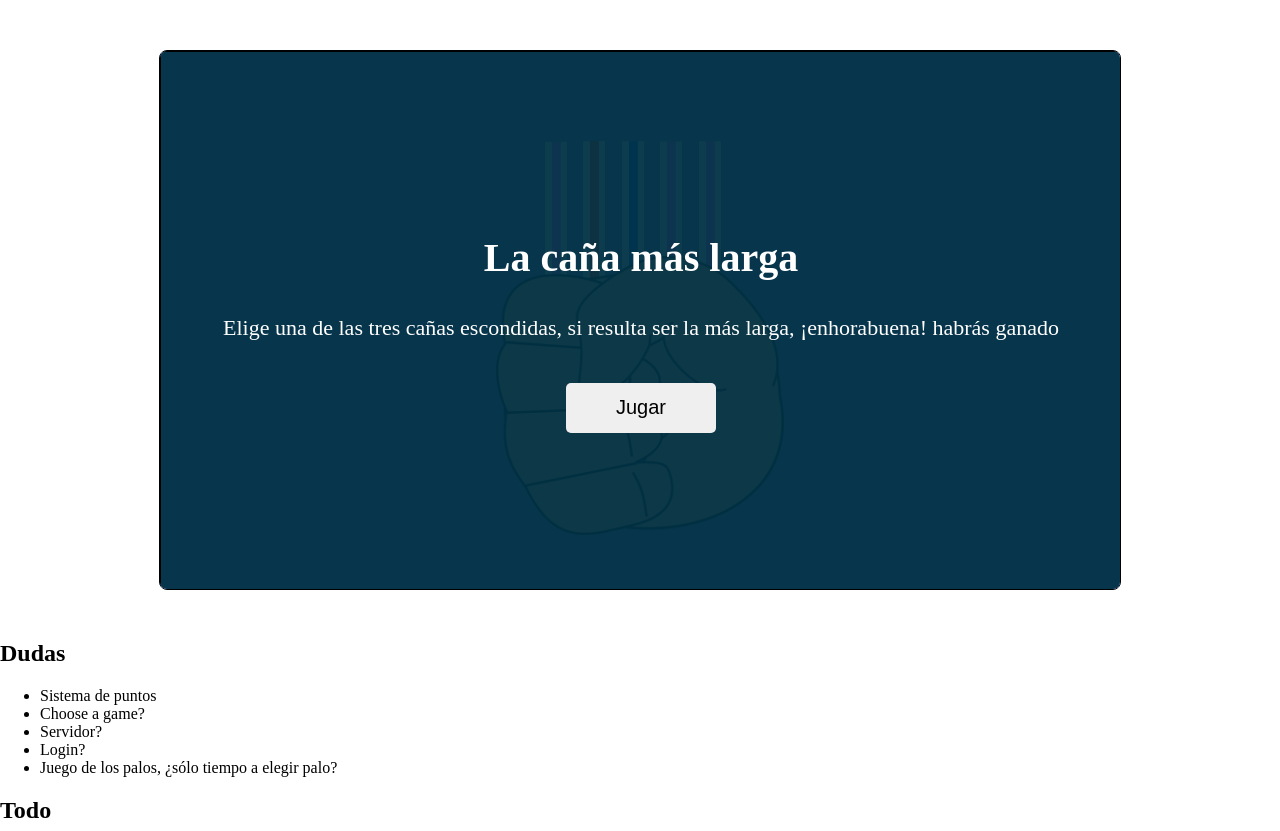
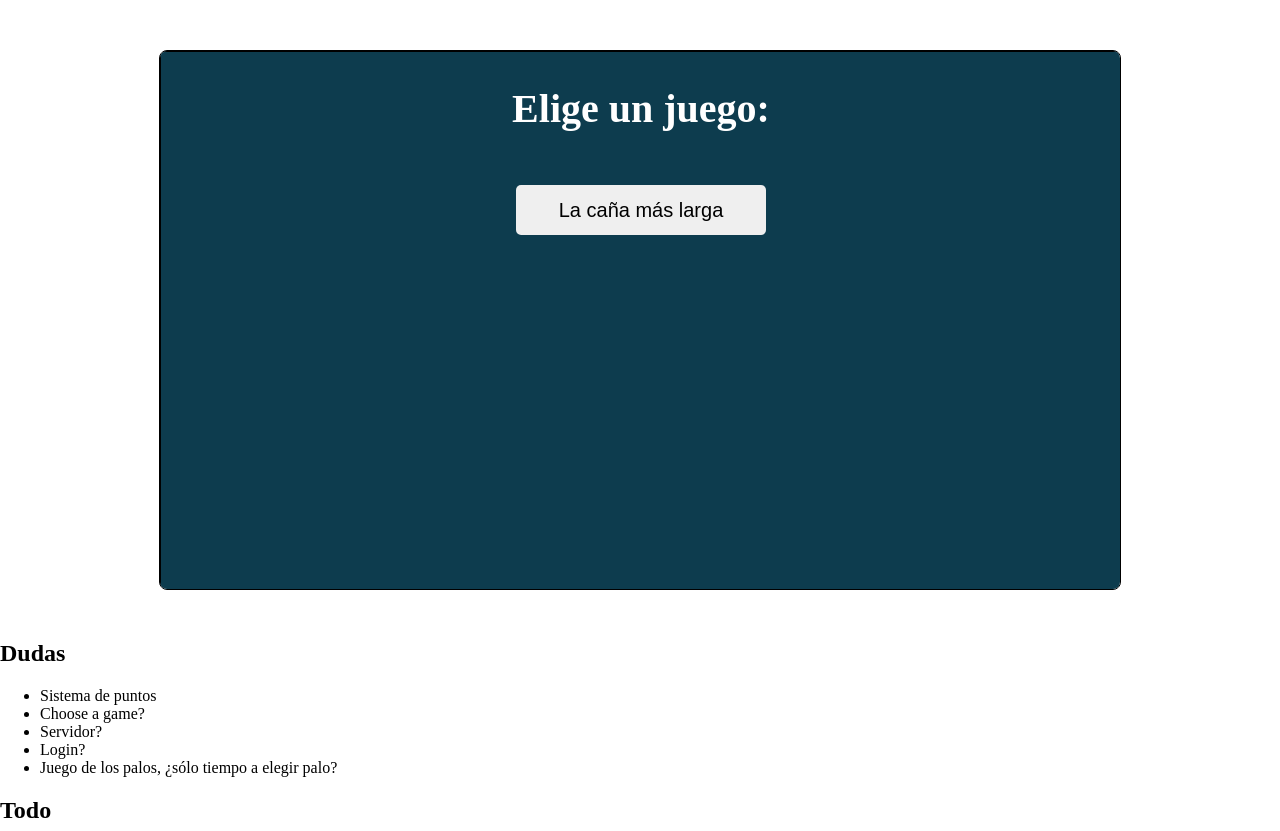
Before and after one commit to jbustarviejo/games, a PHP site: the page made by index.php in a window 1280 px wide. Shown: the top 831 px of the page. Run offline with PHP 8.4, Linux system fonts and the light colour scheme.

Commit message:
Added main menu

```diff
--- a/index.php
+++ b/index.php
@@ -8,27 +8,39 @@
 
     <body id="body">
         <div id="gameContainer" class="">
+            <div id="main-menu" class="screen menu-screen">
+                <div>
+                    <h2 class="h2-title">Elige un juego:</h2>
+                    <button class="play-button" onclick="games.sticksGame.init(Math.floor(Math.random() * 3) + 3);">La caña más larga</button>
+                </div>
+            </div>
+            <div id="sticks-game">
                 <div id="instructions-screen" class="screen menu-screen">
+                    <span class="close-button" onclick="games.displayMainMenu('sticks-game');">X</span>
                     <div>
                         <h2 class="h2-title">La caña más larga</h2>
                         <p class="screen-msg">Elige una de las tres cañas escondidas, si resulta ser la más larga, ¡enhorabuena! habrás ganado</p>
                     </div>
-                <button class="play-button" onclick="sticksGame.startSticksGame();">Jugar</button>
+                    <button class="play-button" onclick="games.sticksGame.startSticksGame();">Jugar</button>
                 </div>
                 <div id="main-screen-game-sticks" class="screen" style="z-index: 8; background-color: rgb(117, 117, 219);">
-                <img id="close-hand" ondragstart="return false;" src="/images/larguest-stick/close-hand.png" style=""/>
-                <img id="open-hand" ondragstart="return false;" src="/images/larguest-stick/open-hand.png" style="display:none;bottom:2%;opacity: 1;"/>
+                    <img id="close-hand" ondragstart="return false;" src="/images/larguest-stick/close-hand.png"/>
+                    <img id="open-hand" ondragstart="return false;" src="/images/larguest-stick/open-hand.png"/>
+                    <div id="main-screen-game-sticks-container"></div>
                 </div>
-            <div id="win-screen" class="screen menu-screen" style="display:none;">
+                <div id="sticks-win-screen" class="screen menu-screen" style="display:none;">
+                    <span class="close-button" onclick="games.displayMainMenu('sticks-game');">X</span>
                     <div style="color: #fff; margin-top: 22%;">
                         <h2 class="h2-title">Enhorabuena ¡Has ganado!</h2>
                         <p class="screen-msg">Has conseguido X puntos</p>
                     </div>
                 </div>
-            <div id="lose-screen" class="screen menu-screen" style="display:none;">
+                <div id="sticks-lose-screen" class="screen menu-screen" style="display:none;">
+                    <span class="close-button" onclick="games.displayMainMenu('sticks-game');">X</span>
                     <div style="color: #fff; margin-top: 22%;">
                         <h2 class="h2-title">Vaya... No has ganado...</h2>
                         <p class="screen-msg">Has perdido Y puntos</p>
+                    </div>
                 </div>
             </div>
         </div>
@@ -51,14 +63,43 @@
 
         <script type="text/javascript">
             window.onload = function () {
-                sticksGame.init(Math.floor(Math.random() * 3) + 3);
+                console.log("asdas");
+                games.resized();
             };
-            var sticksGame = {
+            //Bind on resize
+            window.onresize = function () {
+                games.resized();
+            };
+            var games = {
+                displayMainMenu: function (hide) {
+                    document.getElementById(hide).style.display = "none";
+                    document.getElementById('main-menu').style.display = "block";
+                },
+                getBodyWidth: function () {
+                    return document.getElementById("body").offsetWidth;
+                },
+                resized: function () {
+                    var size = Math.round(this.getBodyWidth() * 0.75);
+                    document.getElementById("gameContainer").style.width = size + "px";
+                    document.getElementById("gameContainer").style.height = Math.round(size * 0.56) + "px";
+                }
+            };
+            games.sticksGame = {
                 init: function (sticksNumber) {
                     var self = this;
+                    document.getElementById('sticks-game').style.display = "block";
+                    document.getElementById('main-menu').style.display = "none";
+                    document.getElementById("sticks-lose-screen").style.display = "none";
+                    document.getElementById("sticks-win-screen").style.display = "none";
+                    var openHand = document.getElementById("open-hand");
+                    openHand.style.display = "none";
+                    openHand.style.opacity = "1";
+                    openHand.style.bottom = "2%";
+                    document.getElementById("close-hand").style.display = "block";
                     self.sticksNumber = sticksNumber;
                     self.winner_stick = Math.floor(Math.random() * sticksNumber) + 1;
-                    var sticksContainer = document.getElementById('main-screen-game-sticks');
+                    var sticksContainer = document.getElementById('main-screen-game-sticks-container');
+                    sticksContainer.innerHTML = "";
                     console.log("sticksNumber: " + sticksNumber);
                     var availableWidth = 20;
                     var leftInc = Math.round(availableWidth * 100 / sticksNumber) / 100;
@@ -70,14 +111,9 @@
                             var height = Math.floor(Math.random() * 12) + 38;
                         }
                         sticksContainer.innerHTML += self.createsoundbite('/audio/click.ogg', '/audio/click.mp3', (i + 1)).outerHTML;
-                        sticksContainer.innerHTML += '<img class="stick" onclick="sticksGame.chooseStick(' + (i + 1) + ')" ondragstart="return false;" number="' + i + '" src="/images/larguest-stick/straw' + (Math.floor(Math.random() * 7) + 1) + '.jpg" onmouseover="document.getElementById(\'stickAudio' + (i + 1) + '\').play();" style="left:' + leftOffset + '%; height:' + height + '%">';
+                        sticksContainer.innerHTML += '<img class="stick" onclick="games.sticksGame.chooseStick(' + (i + 1) + ')" ondragstart="return false;" number="' + i + '" src="/images/larguest-stick/straw' + (Math.floor(Math.random() * 7) + 1) + '.jpg" onmouseover="document.getElementById(\'stickAudio' + (i + 1) + '\').play();" style="left:' + leftOffset + '%; height:' + height + '%">';
                         leftOffset += leftInc;
                     }
-                    //Bind on resize
-                    window.onresize = function () {
-                        self.resized();
-                    };
-                    self.resized();
                 },
                 startSticksGame: function () {
                     this.start_decission = new Date().getTime();
@@ -123,9 +159,9 @@
                 },
                 finish: function (choosen) {
                     if (this.winner_stick === choosen) {
-                        document.getElementById("win-screen").style.display = "block";
+                        document.getElementById("sticks-win-screen").style.display = "block";
                     } else {
-                        document.getElementById("lose-screen").style.display = "block";
+                        document.getElementById("sticks-lose-screen").style.display = "block";
                     }
                 },
                 createsoundbite: function (sound) {
@@ -175,16 +211,6 @@
                         }
                     };
                     xhr.send(encodeURI('time=' + time) + "&" + encodeURI('winner=' + winner) + "&" + encodeURI('selected=' + selected) + "&" + encodeURI('sticksNumber=' + sticksNumber));
-                },
-                //Function that controls the rigth width and height
-                resized: function () {
-                    var size = Math.round(this.getBodyWidth() * 0.75);
-                    document.getElementById("gameContainer").style.width = size + "px";
-                    document.getElementById("gameContainer").style.height = Math.round(size * 0.56) + "px";
-                },
-                //Returns Body tag width displayed on window
-                getBodyWidth: function () {
-                    return document.getElementById("body").offsetWidth;
                 }
             };
         </script>
--- a/style.css
+++ b/style.css
@@ -14,9 +14,32 @@ and open the template in the editor.
 #gameContainer{
     border-radius:8px;overflow:hidden;z-index:10;margin: 50px auto; position: relative; width: 90%; height: 90%; border: 1px solid #000;
 }
+#gameContainer #main-menu{
+    color: #fff;
+}
+#gameContainer #main-menu button{
+    width: 250px;
+}
 #gameContainer button{
     cursor:pointer;border: 0 none;border-radius: 5px;font-size: 20px;height: 50px;width: 150px;
     margin-top: 20px;
+}
+#gameContainer .close-button{
+    background-color: #ff0000;
+    border-radius: 10px;
+    color: #fff;
+    cursor: pointer;
+    display: block;
+    font-weight: bold;
+    line-height: 15px;
+    padding: 4px 6px;
+    position: absolute;
+    right: 1%;
+    top: 1%;
+}
+/*Sticks game*/
+#gameContainer #sticks-game{
+    display:none;
 }
 #gameContainer #close-hand{
     bottom: 10%;
```
Lines whose indentation alone changed are shown as unchanged.
